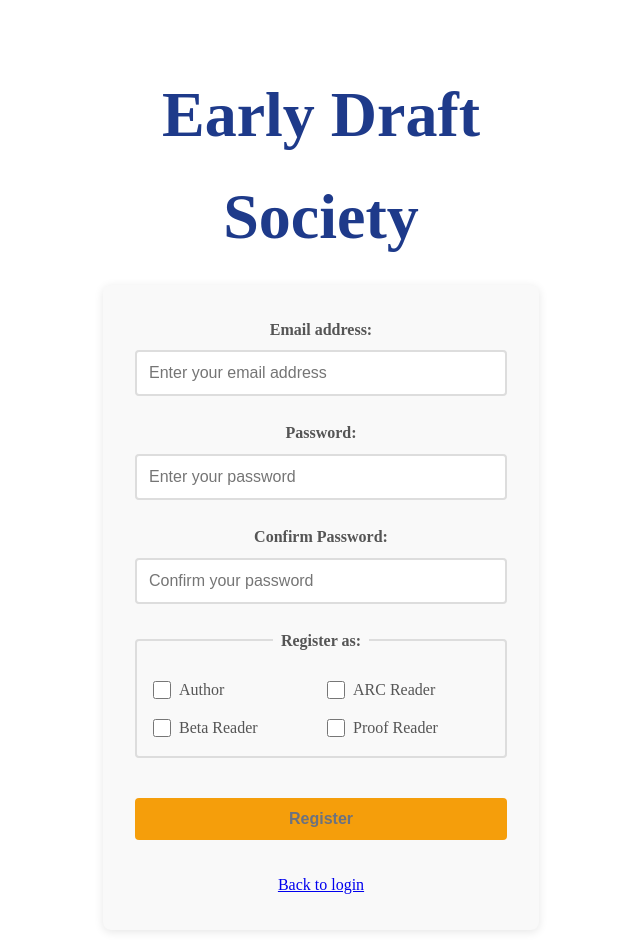
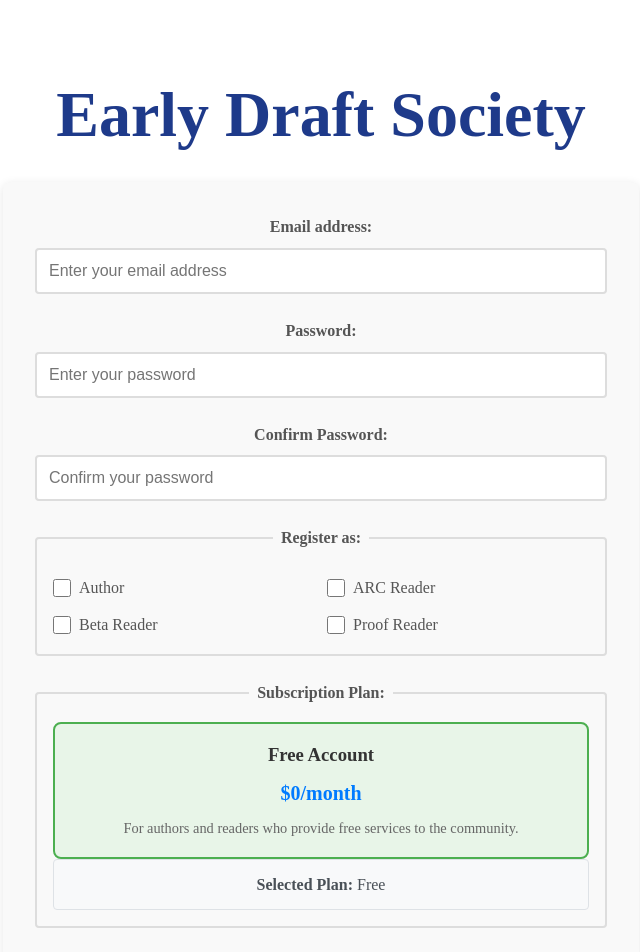
Before and after one commit to MiTOBrien/eds, a Vue app: page /register in a window 1280 px wide. Shown: the top 952 px of the page, without its empty margins (319-959 px from the left). Built offline with nearby package versions, Linux system fonts and the light colour scheme; no server answers.

Commit message:
Sets up registration page for subscriptions

```diff
--- a/src/views/RegistrationView.vue
+++ b/src/views/RegistrationView.vue
@@ -1,5 +1,5 @@
 <script setup>
-import { ref } from 'vue'
+import { ref, computed } from 'vue'
 import { useRouter } from 'vue-router'
 import { useUserStore } from '@/stores/useUserStore'
 
@@ -8,9 +8,31 @@ const email = ref('')
 const password = ref('')
 const confirmPassword = ref('')
 const selectedRoles = ref([])
-// const showPassword = ref(false)
+const chargesForServices = ref(false)
+const subscriptionPlan = ref('monthly') // 'monthly' or 'annual'
 const router = useRouter()
 const userStore = useUserStore()
+
+// Computed property to determine if user needs paid subscription
+const needsPaidSubscription = computed(() => {
+  const paidRoles = ['arcreader', 'betareader', 'proofreader']
+  const hasPaidRole = selectedRoles.value.some(role => paidRoles.includes(role))
+  return hasPaidRole && chargesForServices.value
+})
+
+// Computed property to determine subscription type
+const subscriptionType = computed(() => {
+  if (needsPaidSubscription.value) {
+    return subscriptionPlan.value === 'annual' ? 'paid_annual' : 'paid_monthly'
+  }
+  return 'free'
+})
+
+// Computed property for subscription price display
+const subscriptionPrice = computed(() => {
+  if (!needsPaidSubscription.value) return 'Free'
+  return subscriptionPlan.value === 'annual' ? '$100/year' : '$10/month'
+})
 
 const register = async () => {
   // Check if passwords match
@@ -33,6 +55,8 @@ const register = async () => {
           email: email.value,
           password: password.value,
           roles: selectedRoles.value,
+          subscription_type: subscriptionType.value,
+          charges_for_services: chargesForServices.value,
         },
       }),
     })
@@ -125,6 +149,78 @@ const register = async () => {
           </fieldset>
         </div>
 
+        <!-- Service Pricing Question -->
+        <div class="form-group" v-if="selectedRoles.some(role => ['arcreader', 'betareader', 'proofreader'].includes(role))">
+          <fieldset class="service-pricing-fieldset">
+            <legend>Do you charge authors for your services?</legend>
+            <div class="pricing-options">
+              <div class="pricing-option">
+                <input type="radio" id="free-services" :value="false" v-model="chargesForServices" />
+                <label for="free-services">No, I provide free services</label>
+              </div>
+              <div class="pricing-option">
+                <input type="radio" id="paid-services" :value="true" v-model="chargesForServices" />
+                <label for="paid-services">Yes, I charge a fee for my services</label>
+              </div>
+            </div>
+          </fieldset>
+        </div>
+
+        <!-- Subscription Section -->
+        <div class="form-group">
+          <fieldset class="subscription-fieldset">
+            <legend>Subscription Plan:</legend>
+
+            <!-- Free Account Display -->
+            <div v-if="!needsPaidSubscription" class="subscription-info free-plan">
+              <div class="plan-details">
+                <h3>Free Account</h3>
+                <p class="price">$0/month</p>
+                <p class="plan-description">
+                  For authors and readers who provide free services to the community.
+                </p>
+              </div>
+            </div>
+
+            <!-- Paid Account Options -->
+            <div v-else class="subscription-options">
+              <p class="subscription-note">
+                Since you charge for your services, a paid subscription is required to access our platform.
+              </p>
+
+              <div class="plan-options">
+                <div class="plan-option" :class="{ active: subscriptionPlan === 'monthly' }">
+                  <input type="radio" id="monthly-plan" value="monthly" v-model="subscriptionPlan" />
+                  <label for="monthly-plan" class="plan-label">
+                    <div class="plan-details">
+                      <h3>Monthly Plan</h3>
+                      <p class="price">$10/month</p>
+                      <p class="plan-description">Flexible monthly billing</p>
+                    </div>
+                  </label>
+                </div>
+
+                <div class="plan-option" :class="{ active: subscriptionPlan === 'annual' }">
+                  <input type="radio" id="annual-plan" value="annual" v-model="subscriptionPlan" />
+                  <label for="annual-plan" class="plan-label">
+                    <div class="plan-details">
+                      <h3>Annual Plan</h3>
+                      <p class="price">$100/year</p>
+                      <p class="plan-description">Save $20 with annual billing</p>
+                      <span class="savings-badge">Best Value</span>
+                    </div>
+                  </label>
+                </div>
+              </div>
+            </div>
+
+            <!-- Current Selection Summary -->
+            <div class="subscription-summary">
+              <p><strong>Selected Plan:</strong> {{ subscriptionPrice }}</p>
+            </div>
+          </fieldset>
+        </div>
+
         <button type="submit" class="submit-btn">Register</button>
       </form>
 
@@ -137,7 +233,7 @@ const register = async () => {
 
 <style scoped>
 main {
-  max-width: 500px;
+  max-width: 700px;
   margin: 0 auto;
   padding: 2rem;
 }
@@ -177,14 +273,18 @@ main {
   border-color: #007bff;
 }
 
-.roles-fieldset {
+.roles-fieldset,
+.service-pricing-fieldset,
+.subscription-fieldset {
   border: 2px solid #ddd;
   border-radius: 4px;
   padding: 1rem;
   margin: 0;
 }
 
-.roles-fieldset legend {
+.roles-fieldset legend,
+.service-pricing-fieldset legend,
+.subscription-fieldset legend {
   font-weight: 600;
   color: #555;
   padding: 0 0.5rem;
@@ -215,6 +315,150 @@ main {
   cursor: pointer;
 }
 
+/* Service Pricing Styles */
+.pricing-options {
+  display: flex;
+  flex-direction: column;
+  gap: 0.5rem;
+  margin-top: 0.5rem;
+}
+
+.pricing-option {
+  display: flex;
+  align-items: center;
+  gap: 0.5rem;
+}
+
+.pricing-option input[type='radio'] {
+  width: 18px;
+  height: 18px;
+  accent-color: #007bff;
+}
+
+.pricing-option label {
+  margin: 0;
+  font-weight: normal;
+  cursor: pointer;
+}
+
+/* Subscription Styles */
+.subscription-info.free-plan {
+  background: #e8f5e8;
+  border: 2px solid #4caf50;
+  border-radius: 8px;
+  padding: 1rem;
+  text-align: center;
+}
+
+.subscription-info h3 {
+  margin: 0 0 0.5rem 0;
+  color: #2e7d32;
+}
+
+.subscription-info .price {
+  font-size: 1.5rem;
+  font-weight: bold;
+  color: #2e7d32;
+  margin: 0.5rem 0;
+}
+
+.subscription-info .plan-description {
+  margin: 0.5rem 0 0 0;
+  color: #555;
+}
+
+.subscription-note {
+  background: #fff3cd;
+  border: 1px solid #ffeaa7;
+  border-radius: 4px;
+  padding: 0.75rem;
+  margin-bottom: 1rem;
+  color: #856404;
+}
+
+.plan-options {
+  display: grid;
+  grid-template-columns: 1fr 1fr;
+  gap: 1rem;
+  margin-bottom: 1rem;
+}
+
+.plan-option {
+  position: relative;
+  border: 2px solid #ddd;
+  border-radius: 8px;
+  padding: 0;
+  transition: all 0.3s ease;
+}
+
+.plan-option:hover {
+  border-color: #007bff;
+}
+
+.plan-option.active {
+  border-color: #007bff;
+  background: #f0f8ff;
+}
+
+.plan-option input[type='radio'] {
+  position: absolute;
+  top: 0.75rem;
+  right: 0.75rem;
+  width: 18px;
+  height: 18px;
+  accent-color: #007bff;
+}
+
+.plan-label {
+  display: block;
+  padding: 1rem;
+  cursor: pointer;
+  margin: 0;
+  font-weight: normal;
+}
+
+.plan-details h3 {
+  margin: 0 0 0.5rem 0;
+  color: #333;
+}
+
+.plan-details .price {
+  font-size: 1.25rem;
+  font-weight: bold;
+  color: #007bff;
+  margin: 0.25rem 0;
+}
+
+.plan-details .plan-description {
+  margin: 0.5rem 0 0 0;
+  color: #666;
+  font-size: 0.9rem;
+}
+
+.savings-badge {
+  display: inline-block;
+  background: #28a745;
+  color: white;
+  font-size: 0.75rem;
+  padding: 0.25rem 0.5rem;
+  border-radius: 12px;
+  margin-top: 0.5rem;
+  font-weight: 600;
+}
+
+.subscription-summary {
+  background: #f8f9fa;
+  border: 1px solid #dee2e6;
+  border-radius: 4px;
+  padding: 0.75rem;
+  text-align: center;
+}
+
+.subscription-summary p {
+  margin: 0;
+  color: #495057;
+}
+
 .submit-btn {
   width: 100%;
   padding: 0.75rem;
@@ -225,6 +469,12 @@ main {
   cursor: pointer;
   transition: background-color 0.3s ease;
   margin-top: 1rem;
+  background-color: #007bff;
+  color: white;
+}
+
+.submit-btn:hover {
+  background-color: #0056b3;
 }
 
 .back-link {
@@ -233,6 +483,12 @@ main {
 }
 
 /* Responsive design */
+@media (max-width: 768px) {
+  .plan-options {
+    grid-template-columns: 1fr;
+  }
+}
+
 @media (max-width: 480px) {
   .roles-grid {
     grid-template-columns: 1fr;
```
